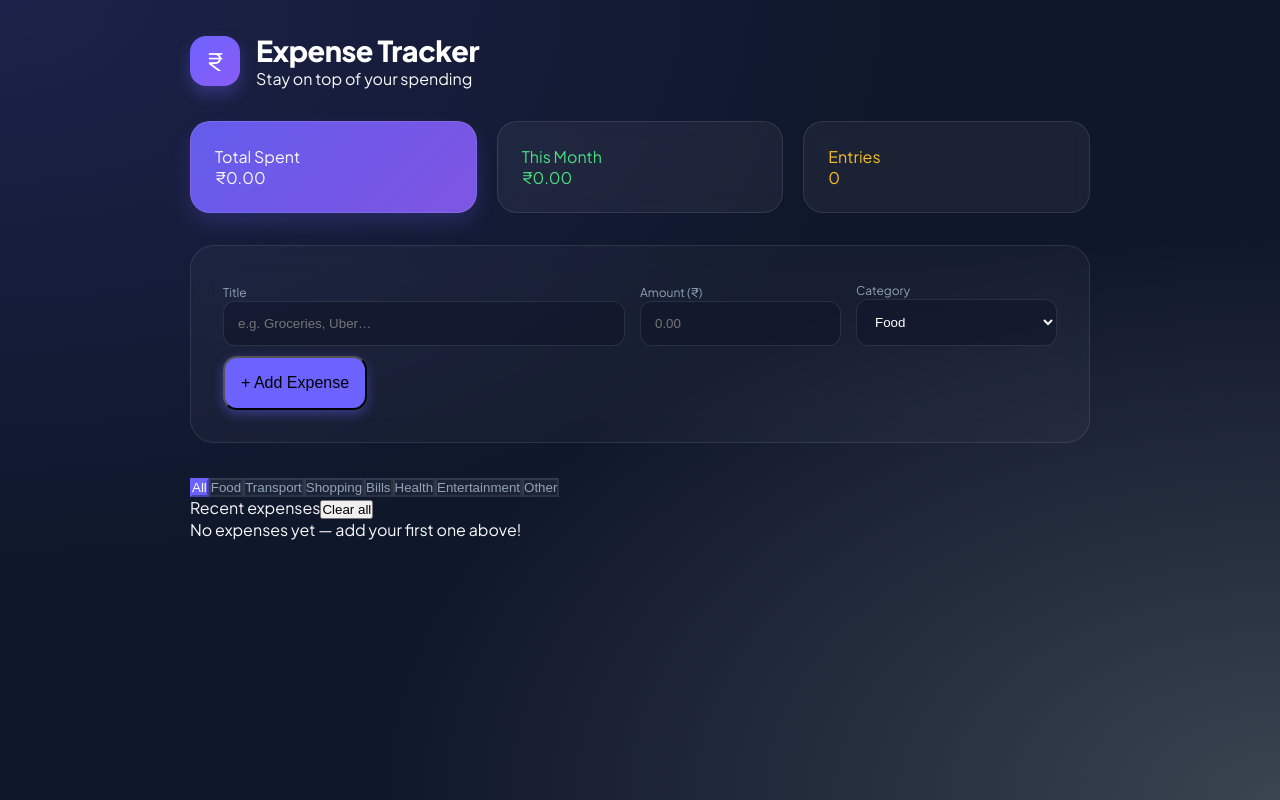
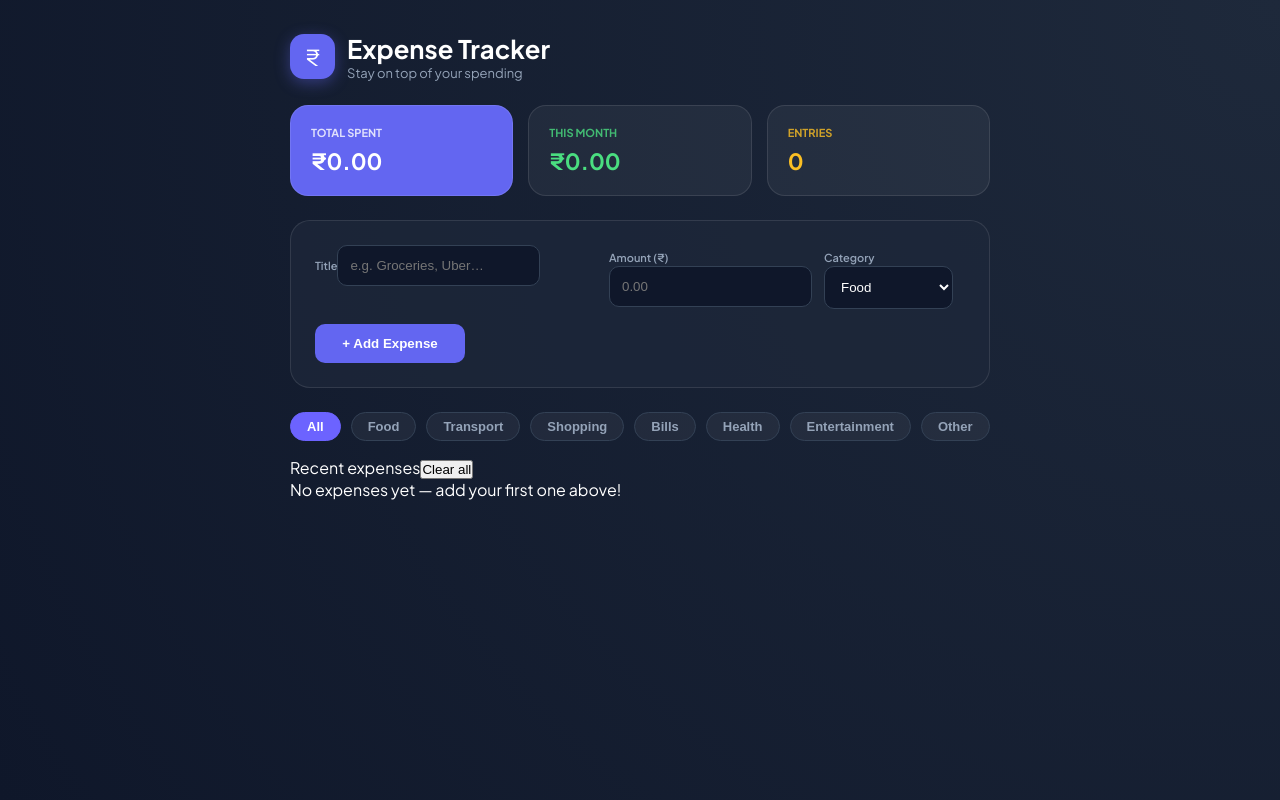
Before and after one commit to Madhumithra-R/ExpenseTracker-react, a React (Vite) app: page / in a window 1280 px wide. Built offline with nearby package versions, Linux system fonts and the light colour scheme.

Commit message:
Update App.css

```diff
--- a/src/App.css
+++ b/src/App.css
@@ -1,4 +1,4 @@
-@import url('https://fonts.googleapis.com/css2?family=Plus+Jakarta+Sans:wght@400;500;600;700;800&display=swap');
+@import url('https://fonts.googleapis.com/css2?family=Plus+Jakarta+Sans:wght@400;500;600;700&display=swap');
 
 * {
   box-sizing: border-box;
@@ -7,165 +7,175 @@
 }
 
 body {
-  /* 1. ATTRACTIVE BACKGROUND: Modern Mesh Gradient */
-  background: radial-gradient(at 0% 0%, rgba(108, 99, 255, 0.15) 0, transparent 50%),
-              radial-gradient(at 100% 100%, rgba(232, 245, 233, 0.2) 0, transparent 50%),
-              #0f172a; /* Deep Navy base */
+  /* Dark, attractive deep space background */
+  background: radial-gradient(circle at top right, #1e293b, #0f172a);
   display: flex;
   justify-content: center;
-  align-items: flex-start;
   padding: 2rem 1rem;
   min-height: 100vh;
-  color: #f8fafc;
+  color: #ffffff;
+  font-family: 'Plus Jakarta Sans', sans-serif;
 }
 
 .app {
-  font-family: 'Plus Jakarta Sans', sans-serif;
   width: 100%;
-  max-width: 900px; /* Increased for Desktop */
-  animation: fadeIn 0.8s ease-out;
+  max-width: 700px; /* Slightly wider for better desktop feel */
 }
 
-@keyframes fadeIn {
-  from { opacity: 0; transform: translateY(10px); }
-  to { opacity: 1; transform: translateY(0); }
-}
-
-/* Header Styling */
+/* Header */
 .top-header {
   display: flex;
   align-items: center;
-  gap: 16px;
-  margin-bottom: 2rem;
+  gap: 12px;
+  margin-bottom: 1.5rem;
 }
 
 .app-icon {
-  width: 50px;
-  height: 50px;
-  border-radius: 16px;
-  background: linear-gradient(135deg, #6C63FF, #8B5CF6);
-  box-shadow: 0 8px 16px rgba(108, 99, 255, 0.3);
+  width: 45px;
+  height: 45px;
+  border-radius: 14px;
+  background: #6366f1;
   display: flex;
   align-items: center;
   justify-content: center;
-  color: #fff;
-  font-size: 24px;
+  font-size: 22px;
+  box-shadow: 0 4px 15px rgba(99, 102, 241, 0.4);
 }
 
 .app-title {
-  font-size: 1.8rem;
-  font-weight: 800;
-  color: #fff;
-  letter-spacing: -0.5px;
+  font-size: 1.6rem;
+  font-weight: 700;
+  color: #ffffff;
 }
 
-/* 2. RESPONSIVE SUMMARY GRID (Aligns properly in all modes) */
+.app-sub {
+  font-size: 13px;
+  color: #94a3b8;
+}
+
+/* Summary Cards - Fixed Grid */
 .summary-grid {
   display: grid;
-  /* Desktop: 3 columns | Tablet: 2 cols | Phone: 1 col */
-  grid-template-columns: repeat(auto-fit, minmax(240px, 1fr));
-  gap: 20px;
-  margin-bottom: 2rem;
+  grid-template-columns: repeat(3, 1fr);
+  gap: 15px;
+  margin-bottom: 1.5rem;
 }
 
 .sum-card {
-  border-radius: 20px;
-  padding: 24px;
-  backdrop-filter: blur(8px);
+  border-radius: 18px;
+  padding: 20px;
+  background: rgba(255, 255, 255, 0.05); /* Glass effect */
   border: 1px solid rgba(255, 255, 255, 0.1);
-  transition: transform 0.3s ease;
 }
 
-.sum-card:hover { transform: translateY(-5px); }
-
 .sum-card.total {
-  background: linear-gradient(135deg, rgba(108, 99, 255, 0.9), rgba(139, 92, 246, 0.9));
-  box-shadow: 0 10px 20px rgba(108, 99, 255, 0.2);
+  background: #6366f1; /* Vibrant Indigo */
+  color: #fff;
 }
 
-.sum-card.month { background: rgba(255, 255, 255, 0.05); color: #4ade80; }
-.sum-card.count-card { background: rgba(255, 255, 255, 0.05); color: #fbbf24; }
+.sum-card.month { color: #4ade80; } /* Emerald Green */
+.sum-card.count-card { color: #fbbf24; } /* Amber */
 
-/* 3. MODERN FORM WRAP */
+.sum-label {
+  font-size: 11px;
+  font-weight: 700;
+  text-transform: uppercase;
+  opacity: 0.8;
+  margin-bottom: 8px;
+}
+
+.sum-value {
+  font-size: 1.4rem;
+  font-weight: 700;
+}
+
+/* Form - Alignment Fix */
 .form-wrap {
-  background: rgba(255, 255, 255, 0.03);
-  backdrop-filter: blur(12px);
+  background: rgba(30, 41, 59, 0.7);
   border: 1px solid rgba(255, 255, 255, 0.1);
-  border-radius: 24px;
-  padding: 2rem;
-  margin-bottom: 2rem;
+  border-radius: 20px;
+  padding: 1.5rem;
+  margin-bottom: 1.5rem;
 }
 
 .form-row {
   display: grid;
-  /* Proper desktop alignment: Title takes more space, others follow */
-  grid-template-columns: 2fr 1fr 1fr;
-  gap: 15px;
-  align-items: end;
+  grid-template-columns: 2fr 1fr 1fr; /* Better Desktop alignment */
+  gap: 12px;
 }
 
 .field label {
+  font-size: 11px;
+  font-weight: 600;
   color: #94a3b8;
-  font-size: 12px;
-  margin-bottom: 8px;
+  margin-bottom: 6px;
 }
 
 .field input, .field select {
-  background: rgba(15, 23, 42, 0.6);
-  border: 1px solid rgba(255, 255, 255, 0.1);
+  background: #0f172a;
+  border: 1.5px solid #334155;
+  border-radius: 10px;
+  padding: 12px;
   color: #fff;
-  padding: 14px;
-  border-radius: 12px;
-  width: 100%;
+  outline: none;
+  transition: border-color 0.2s;
 }
 
+.field input:focus { border-color: #6366f1; }
+
 .add-btn {
-  grid-column: 1 / -1; /* Makes button span full width of the grid */
-  background: #6C63FF;
-  padding: 16px;
-  font-size: 16px;
-  border-radius: 14px;
-  margin-top: 10px;
-  box-shadow: 0 4px 12px rgba(108, 99, 255, 0.4);
+  grid-column: 1 / 2; /* Aligns under Title on Desktop */
+  width: auto;
+  min-width: 150px;
+  padding: 12px;
+  margin-top: 15px;
+  background: #6366f1;
+  color: #fff;
+  border-radius: 10px;
+  font-weight: 700;
+  cursor: pointer;
+  border: none;
+  transition: all 0.2s;
 }
 
-/* 4. CHIPS & LIST */
-.chip {
-  background: rgba(255, 255, 255, 0.05);
-  border-color: rgba(255, 255, 255, 0.1);
-  color: #94a3b8;
+.add-btn:hover { background: #4f46e5; transform: translateY(-2px); }
+
+/* Chips */
+.cat-chips {
+  display: flex;
+  gap: 10px;
+  flex-wrap: wrap;
+  margin-bottom: 1rem;
 }
 
-.chip.active { /* Add this class to your active filter in JS */
-  background: #6C63FF;
-  color: white;
-  border-color: #6C63FF;
+.chip {
+  padding: 6px 16px;
+  border-radius: 20px;
+  background: rgba(255, 255, 255, 0.05);
+  border: 1px solid #334155;
+  color: #94a3b8;
+  font-size: 13px;
+  font-weight: 600;
+  cursor: pointer;
 }
 
+.chip:hover { border-color: #6366f1; color: #fff; }
+
+/* List Items */
 .item {
   background: rgba(255, 255, 255, 0.03);
   border: 1px solid rgba(255, 255, 255, 0.05);
-  padding: 16px 20px;
+  padding: 14px;
+  margin-bottom: 8px;
+  border-radius: 14px;
 }
 
-.item-title { color: #f1f5f9; }
-.item-amt { color: #fff; font-size: 18px; }
+.item-title { color: #f8fafc; font-size: 15px; }
+.item-amt { color: #f8fafc; }
 
-/* 5. RESPONSIVE BREAKPOINTS */
-
-/* Tablet Mode */
-@media (max-width: 768px) {
-  .form-row {
-    grid-template-columns: 1fr 1fr; /* Title on one row, rest below */
-  }
-  .field.full { grid-column: 1 / -1; }
+/* RESPONSIVE FIXES */
+@media (max-width: 600px) {
+  .form-row { grid-template-columns: 1fr; } /* Stacks for Phone */
+  .summary-grid { grid-template-columns: 1fr; }
+  .add-btn { width: 100%; }
 }
-
-/* Phone Mode */
-@media (max-width: 480px) {
-  body { padding: 1rem 0.5rem; }
-  .form-row { grid-template-columns: 1fr; }
-  .summary-grid { grid-template-columns: 1fr; }
-  .app-title { font-size: 1.4rem; }
-  .form-wrap { padding: 1.2rem; }
-}
```
